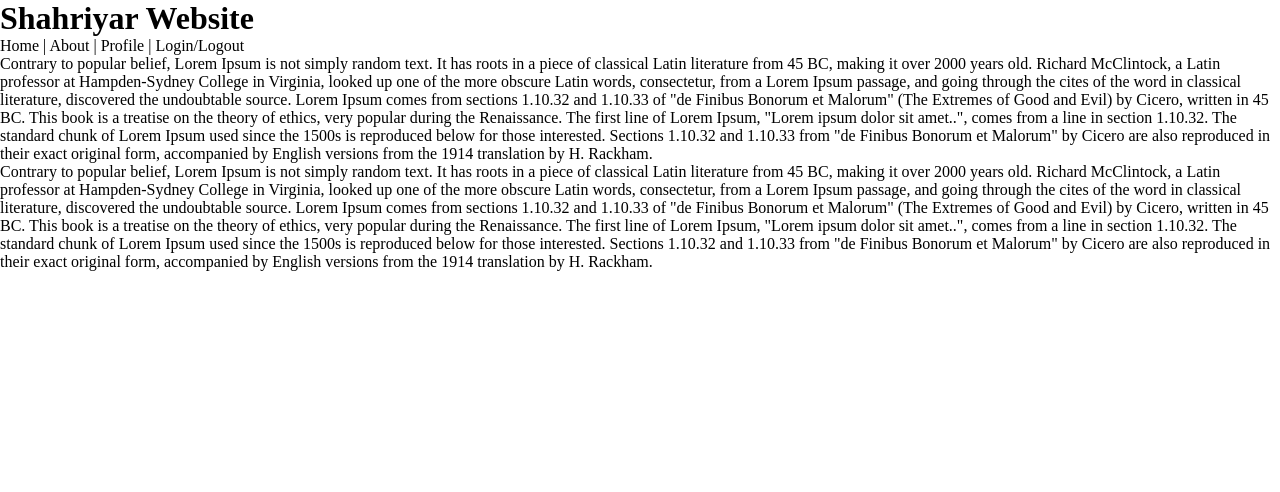
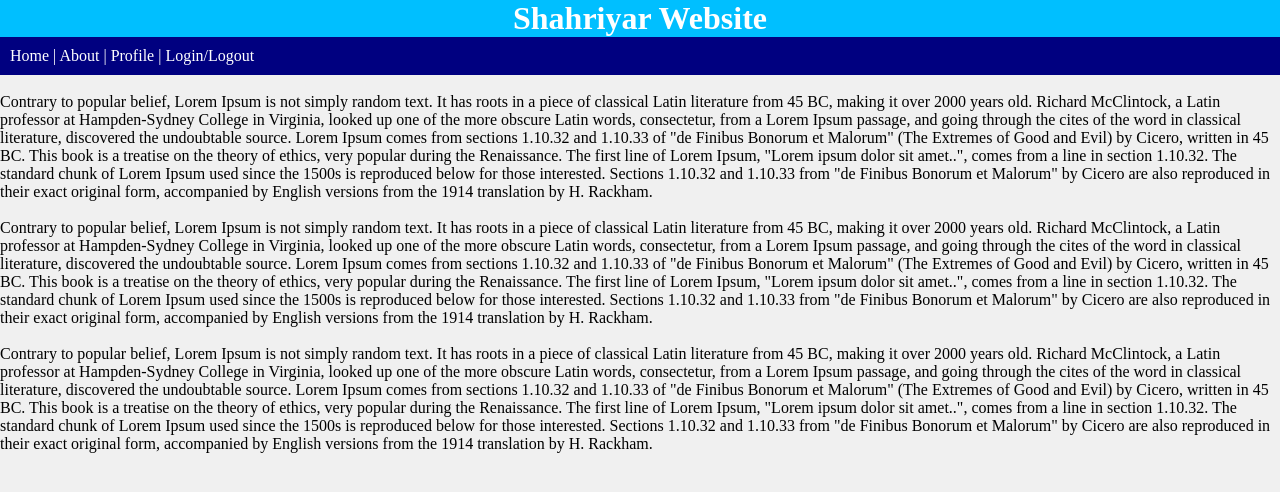
Before and after one commit to shahriyarshehab/Shahriyar-Shehab, a plain HTML site: page Sticky Navbar/index.html in a window 1280 px wide. Drawn offline with Linux system fonts and the light colour scheme.

Commit message:
Sticky Navbar Learned

```diff
--- a/Sticky Navbar/index.html
+++ b/Sticky Navbar/index.html
@@ -15,17 +15,25 @@
   <nav class="navbar">
     <p>Home | About | Profile | Login/Logout</p>
   </nav>
+  <br>
   <div class="section">
     <p>
       Contrary to popular belief, Lorem Ipsum is not simply random text. It has roots in a piece of classical Latin literature from 45 BC, making it over 2000 years old. Richard McClintock, a Latin professor at Hampden-Sydney College in Virginia, looked up one of the more obscure Latin words, consectetur, from a Lorem Ipsum passage, and going through the cites of the word in classical literature, discovered the undoubtable source. Lorem Ipsum comes from sections 1.10.32 and 1.10.33 of "de Finibus Bonorum et Malorum" (The Extremes of Good and Evil) by Cicero, written in 45 BC. This book is a treatise on the theory of ethics, very popular during the Renaissance. The first line of Lorem Ipsum, "Lorem ipsum dolor sit amet..", comes from a line in section 1.10.32.
 
       The standard chunk of Lorem Ipsum used since the 1500s is reproduced below for those interested. Sections 1.10.32 and 1.10.33 from "de Finibus Bonorum et Malorum" by Cicero are also reproduced in their exact original form, accompanied by English versions from the 1914 translation by H. Rackham.
     </p>
+    <br>
     <p>
       Contrary to popular belief, Lorem Ipsum is not simply random text. It has roots in a piece of classical Latin literature from 45 BC, making it over 2000 years old. Richard McClintock, a Latin professor at Hampden-Sydney College in Virginia, looked up one of the more obscure Latin words, consectetur, from a Lorem Ipsum passage, and going through the cites of the word in classical literature, discovered the undoubtable source. Lorem Ipsum comes from sections 1.10.32 and 1.10.33 of "de Finibus Bonorum et Malorum" (The Extremes of Good and Evil) by Cicero, written in 45 BC. This book is a treatise on the theory of ethics, very popular during the Renaissance. The first line of Lorem Ipsum, "Lorem ipsum dolor sit amet..", comes from a line in section 1.10.32.
 
       The standard chunk of Lorem Ipsum used since the 1500s is reproduced below for those interested. Sections 1.10.32 and 1.10.33 from "de Finibus Bonorum et Malorum" by Cicero are also reproduced in their exact original form, accompanied by English versions from the 1914 translation by H. Rackham.
     </p>
+    <br>
+    <p>
+      Contrary to popular belief, Lorem Ipsum is not simply random text. It has roots in a piece of classical Latin literature from 45 BC, making it over 2000 years old. Richard McClintock, a Latin professor at Hampden-Sydney College in Virginia, looked up one of the more obscure Latin words, consectetur, from a Lorem Ipsum passage, and going through the cites of the word in classical literature, discovered the undoubtable source. Lorem Ipsum comes from sections 1.10.32 and 1.10.33 of "de Finibus Bonorum et Malorum" (The Extremes of Good and Evil) by Cicero, written in 45 BC. This book is a treatise on the theory of ethics, very popular during the Renaissance. The first line of Lorem Ipsum, "Lorem ipsum dolor sit amet..", comes from a line in section 1.10.32.
+
+The standard chunk of Lorem Ipsum used since the 1500s is reproduced below for those interested. Sections 1.10.32 and 1.10.33 from "de Finibus Bonorum et Malorum" by Cicero are also reproduced in their exact original form, accompanied by English versions from the 1914 translation by H. Rackham.
+    </p>
   </div>
 </body>
 
--- a/Sticky Navbar/style.css
+++ b/Sticky Navbar/style.css
@@ -3,3 +3,25 @@
   padding: 0;
   box-sizing: border-box;
 }
+.container .navbar{
+  width: 100vw;
+}
+.container{
+  background-color: deepskyblue;
+}
+h1 {
+  text-align: center;
+  color:white;
+}
+.navbar {
+  background-color: navy;
+  position: sticky;
+  top: 0;
+  padding: 10px;
+}
+.navbar p {
+  color:white;
+}
+.section p, body{
+  background-color: #f0f0f0;
+}
```
